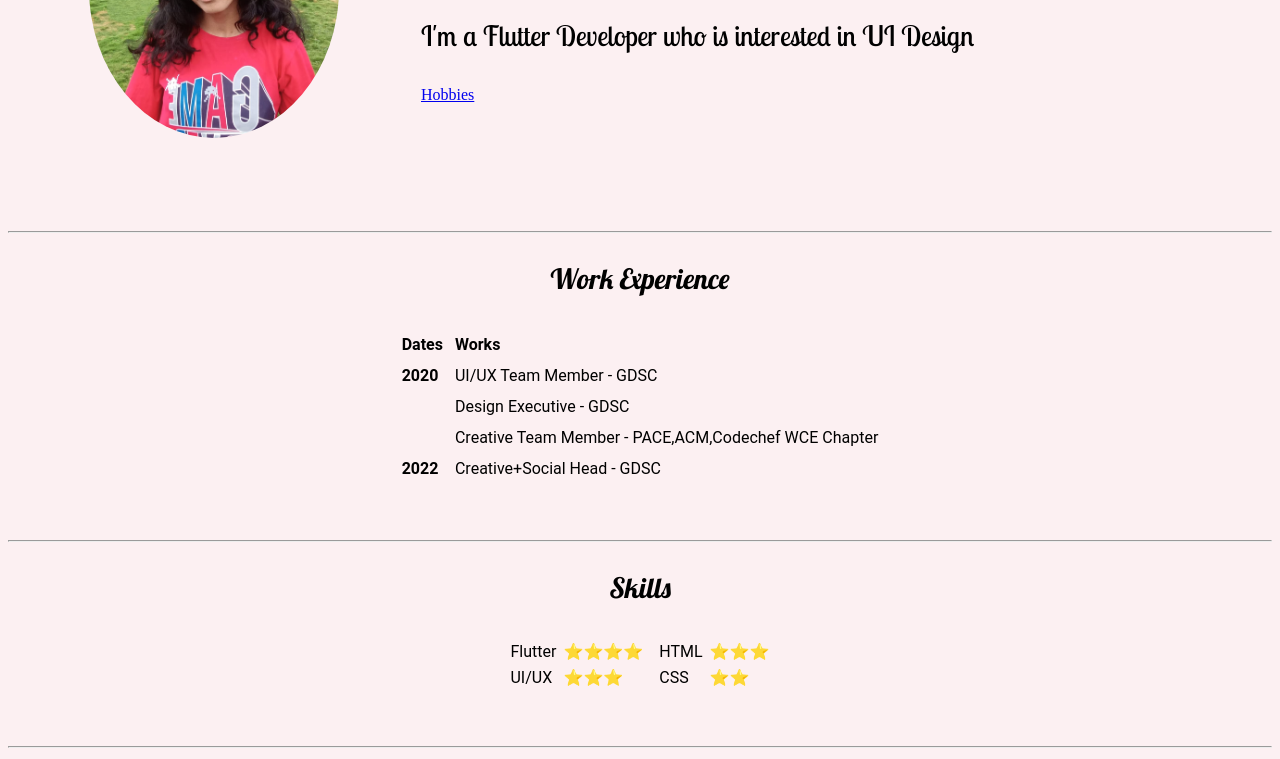
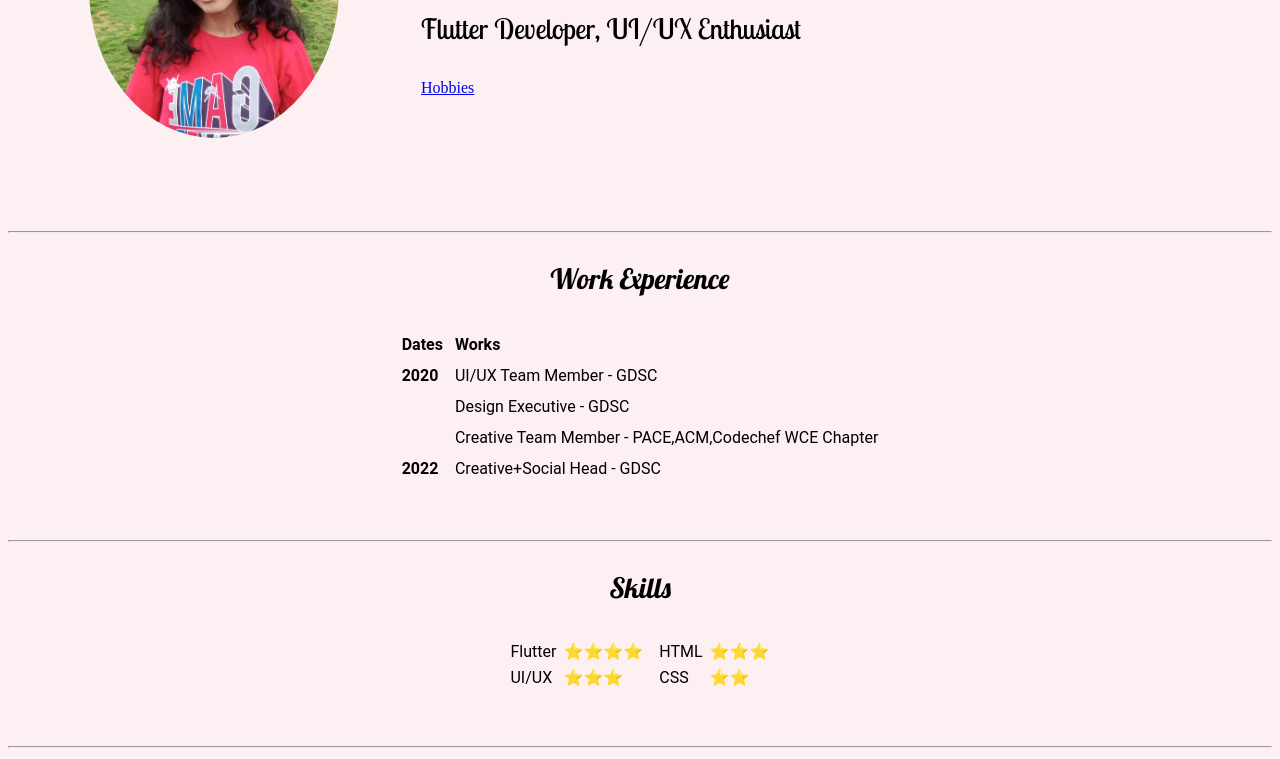
Before and after one commit to sapana-k/sapana-k.github.io, a plain HTML site: page index.html in a window 1280 px wide. Shown: the part 251-1010 px from the top of the page. Drawn offline with Linux system fonts and the light colour scheme.

Commit message:
Update index.html

```diff
--- a/index.html
+++ b/index.html
@@ -24,7 +24,7 @@
         <h4>Walchand College of Engineering, Sangli</h4>
       </div>
       <div id = "info">
-        <h4>I'm a Flutter Developer who is interested in UI Design</h3>
+        <h4>Flutter Developer, UI/UX Enthusiast </h3>
       </div>
       <a href="hobby.html">Hobbies</a>
       <br>
```
